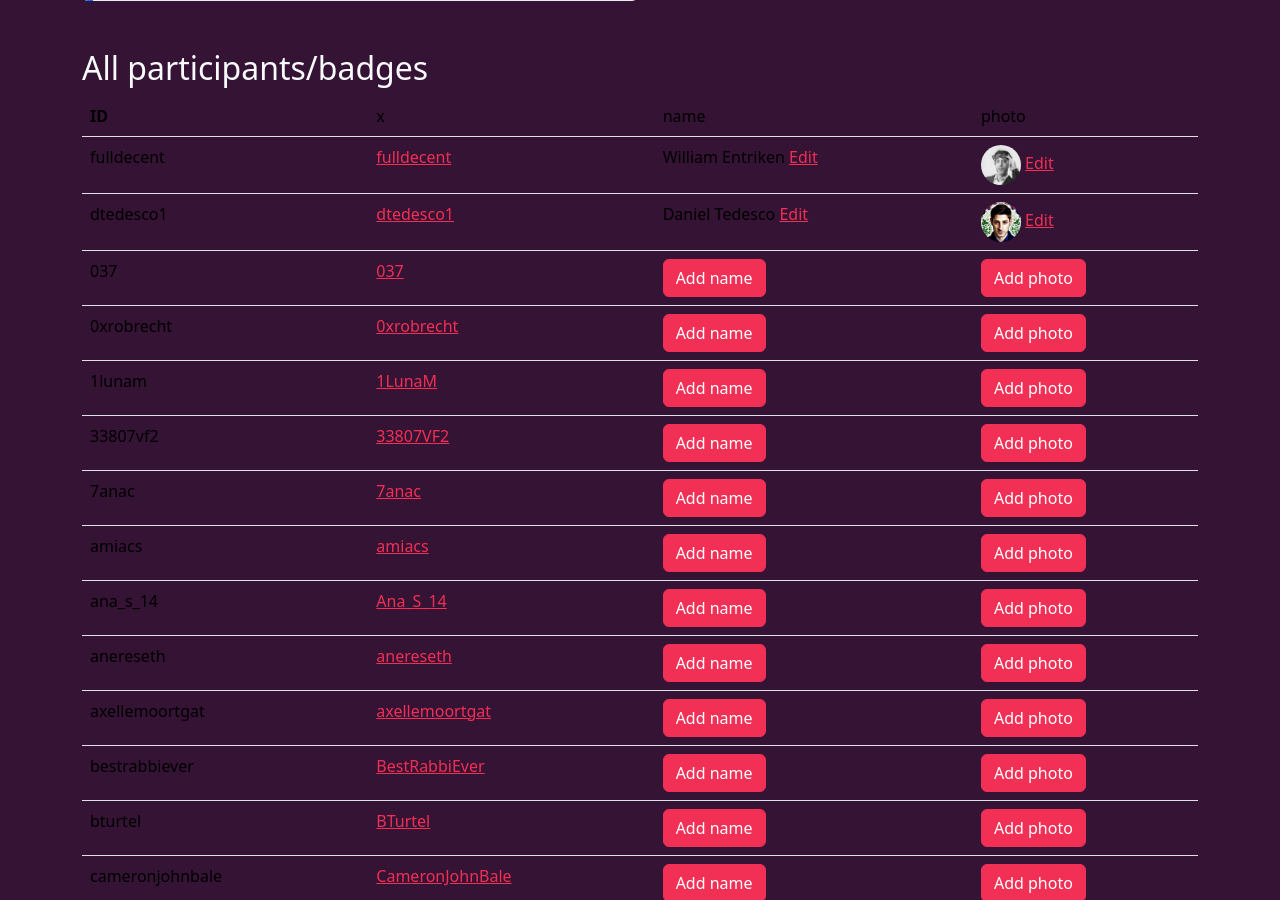
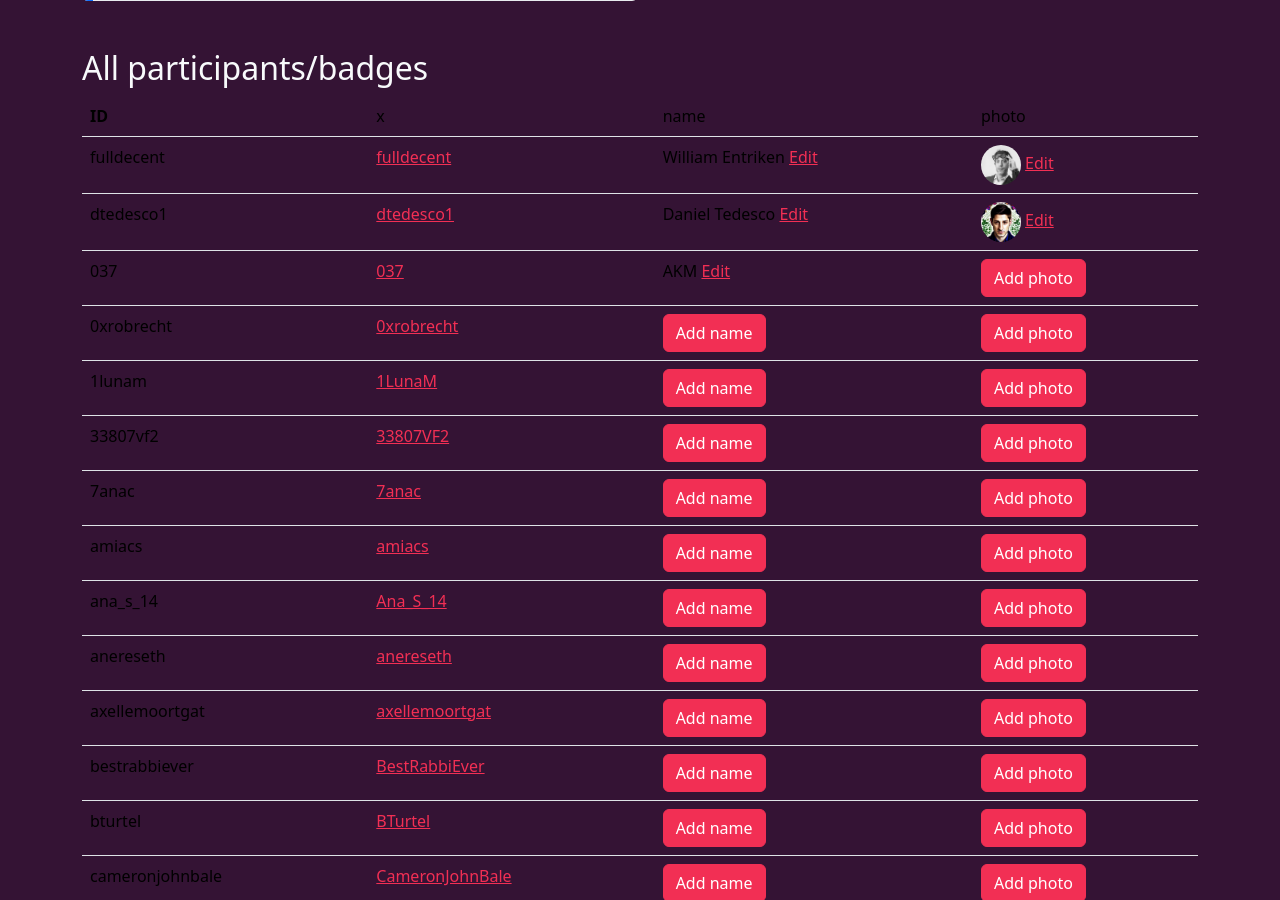
Before and after one commit to community-service/hour.gg, a Jekyll site: the page built from member-information-game.html, in a window 1280 px wide and 900 px high, scrolled down 465 px. Built offline with Jekyll 4.4.1, drawn with Linux system fonts in a browser that asks for light colours.

Commit message:
Update participants.yml

```diff
--- a/_data/participants.yml
+++ b/_data/participants.yml
@@ -37,7 +37,9 @@ dtedesco1:
   ethereum: 0x072408eA37972B83720693D158a85D98A8316340
 "037":
   x: "037"
-  name: ???
+  name: AKM # https://x.com/037 > https://spuz.me/about/ > https://www.linkedin.com/in/uname
+  github: # https://x.com/037 > https://spuz.me/about/ > https://github.com/649
+  ethereum: 0xB3b021519e57d5ad33C4b7FE6eaB9495e3e9Bd64
 "0xrobrecht":
   x: "0xrobrecht"
   name: ???
```
